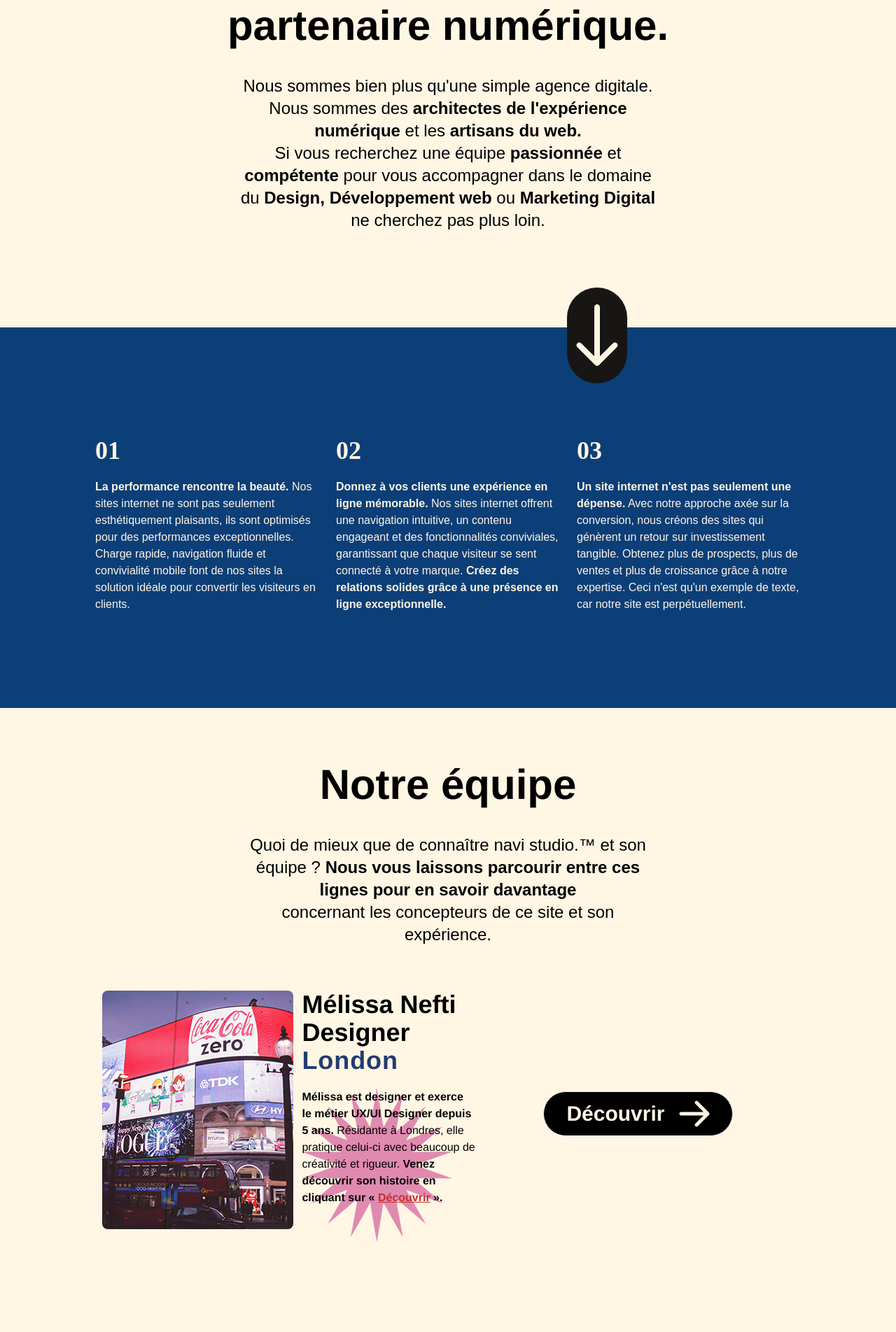
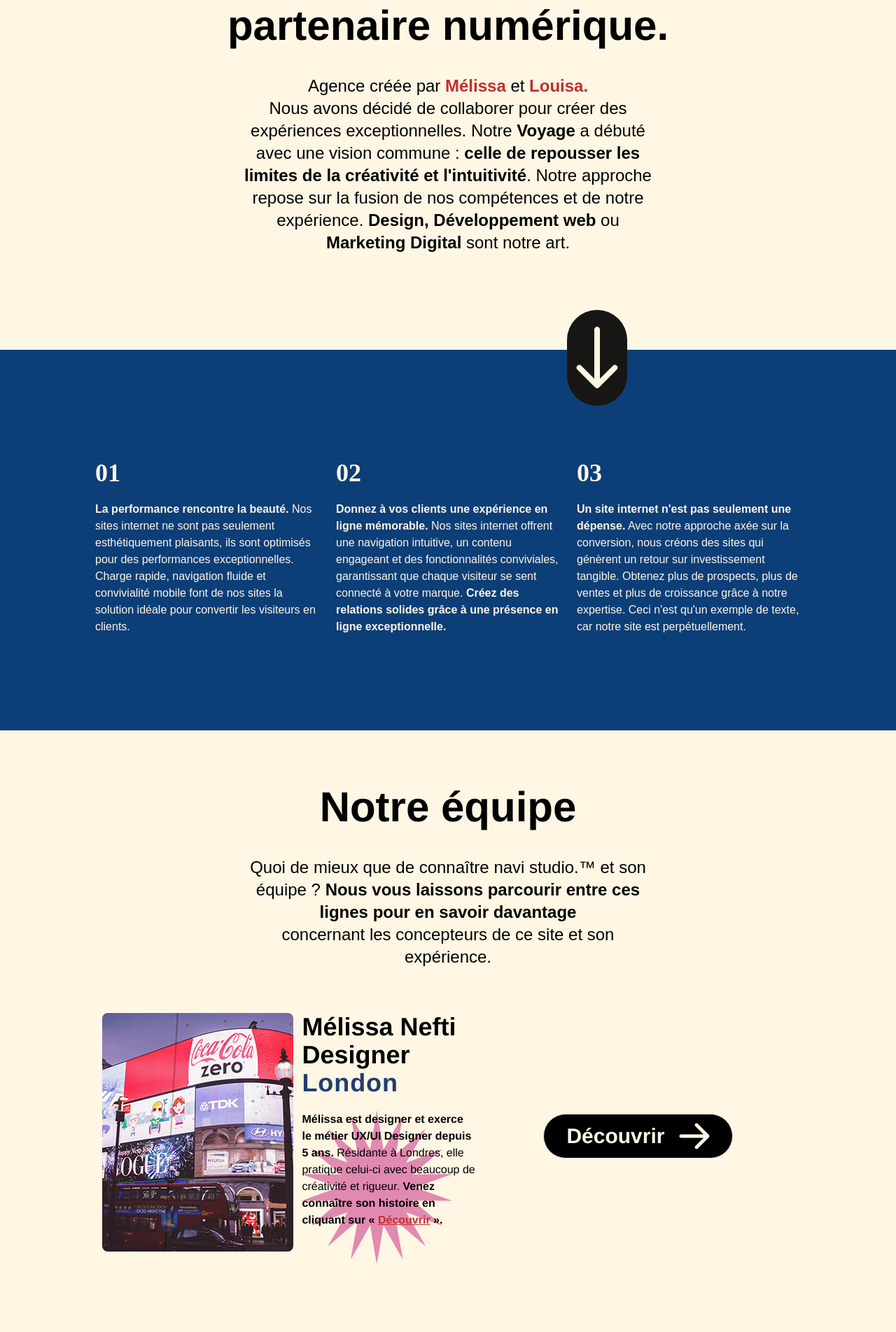
Before and after one commit to franzhopp/v3q, a React (Vite) app: page / in a window 1280 px wide. Shown: the part 2694-4598 px from the top of the page at 70% size. Built offline with nearby package versions, Linux system fonts and the light colour scheme; a web font is replaced by a local one.

Commit message:
[ADD] change links footer

```diff
--- a/src/Components/Footer/footer.jsx
+++ b/src/Components/Footer/footer.jsx
@@ -32,75 +32,63 @@ const Footer = () => {
               </a>
             </li>
             <li>
-              <a
-                className="text-black transition hover:text-0C3E78"
-                href="/"
-              >
+              <a className="text-black transition hover:text-0C3E78" href="/">
                 Services
               </a>
             </li>
             <li>
-              <a
-                className="text-black transition hover:text-0C3E78"
-                href="/"
-              >
+              <a className="text-black transition hover:text-0C3E78" href="/">
                 Qui sommes-nous ?
               </a>
             </li>
             <li>
-              <a
-                className="text-black transition hover:text-0C3E78"
-                href="/"
-              >
+              <a className="text-black transition hover:text-0C3E78" href="/">
                 Prestations
               </a>
             </li>
             <li>
-              <a
-                className="text-black transition hover:text-0C3E78"
-                href="/"
-              >
+              <a className="text-black transition hover:text-0C3E78" href="/">
                 Tarifications
               </a>
             </li>
             <li>
-              <a
-                className="text-black transition hover:text-0C3E78"
-                href="/"
-              >
+              <a className="text-black transition hover:text-0C3E78" href="/">
                 Devis gratuit
               </a>
             </li>
             <li>
-              <a
-                className="text-black transition hover:text-0C3E78"
-                href="/"
-              >
+              <a className="text-black transition hover:text-0C3E78" href="/">
                 Portfolio
               </a>
             </li>
             <li>
-              <a
-                className="text-black transition hover:text-0C3E78"
-                href="/"
-              >
+              <a className="text-black transition hover:text-0C3E78" href="/">
                 Contact
               </a>
             </li>
             <li>
-              <a
-                className="text-black transition hover:text-0C3E78"
-                href="/"
-              >
+              <a className="text-black transition hover:text-0C3E78" href="/">
                 FR/UK
               </a>
             </li>
             <li>
-              <a
-                className="text-black transition hover:text-0C3E78"
-                href="/"
-              >
+              <a className="text-black transition hover:text-0C3E78" href="/">
                 Histoire
+              </a>
+            </li>
+            <li>
+              <a className="text-black transition hover:text-0C3E78" href="/">
+                Politique de confidentialité
+              </a>
+            </li>
+            <li>
+              <a className="text-black transition hover:text-0C3E78" href="/">
+                Condition d'utilisation
+              </a>
+            </li>
+            <li>
+              <a className="text-black transition hover:text-0C3E78" href="/">
+                Mentions légales
               </a>
             </li>
           </ul>
--- a/src/Components/Section/section-agency.jsx
+++ b/src/Components/Section/section-agency.jsx
@@ -25,26 +25,24 @@ const SectionAgency = () => {
           <div className="flex justify-center">
             <div className="w-4/5 sm:w-1/2">
               <p className="px-5 text-black text-arial text-center text-lg sm:text-2xl mt-10">
-                {`Nous sommes bien plus qu'une simple agence digitale. Nous
-                  sommes des `}
-                <span className="font-extrabold">
-                  {"architectes de l'expérience numérique"}
+                {`Agence créée par`}{" "}
+                <span className="font-extrabold text-C22E2E">
+                  {"Mélissa"}
                 </span>
-                {" et les "}
-                <span className="font-extrabold">artisans du web.</span>
+                {" et "}
+                <span className="font-extrabold text-C22E2E">Louisa.</span>
                 <br />
                 <span className="text-black">
-                  {"Si vous recherchez une équipe"}
-                  <span className="font-extrabold">{" passionnée"}</span> et
-                  <span className="font-extrabold"> compétente</span>{" "}
-                  {` pour vous
-                    accompagner dans le domaine du`}
+                  {"Nous avons décidé de collaborer pour créer des expériences exceptionnelles. Notre "}
+                  <span className="font-extrabold">{"Voyage"}</span> a débuté avec une vision commune :
+                  <span className="font-extrabold"> celle de repousser les limites de la créativité et l'intuitivité</span>.{" "}
+                  {` Notre approche repose sur la fusion de nos compétences et de notre expérience.`}
                   <span className="font-extrabold">{" Design, "}</span>
                   <span className="font-extrabold">Développement web</span> ou
                   <span className="font-extrabold">
                     {" Marketing Digital "}
                   </span>
-                  {"ne cherchez pas plus loin."}
+                  {"sont notre art."}
                 </span>
               </p>
             </div>
--- a/src/Components/Section/section-team.jsx
+++ b/src/Components/Section/section-team.jsx
@@ -92,7 +92,7 @@ const SectionTeam = () => {
                       Résidante à Londres, elle pratique celui-ci avec beaucoup
                       de créativité et rigueur.{" "}
                       <span className="font-extrabold">
-                        Venez découvrir son histoire en cliquant sur «{" "}
+                        Venez connaître son histoire en cliquant sur «{" "}
                         <span className="text-C22E2E underline">
                           {" "}
                           Découvrir
@@ -189,7 +189,7 @@ const SectionTeam = () => {
                         Résidante à Paris, elle pratique celui-ci avec beaucoup
                         de passion et plaisir.{" "}
                         <span className="font-extrabold">
-                          Venez découvrir son histoire en cliquant sur «{" "}
+                          Venez connaître son histoire en cliquant sur «{" "}
                           <span className="text-C22E2E underline">
                             {" "}
                             Découvrir
```
